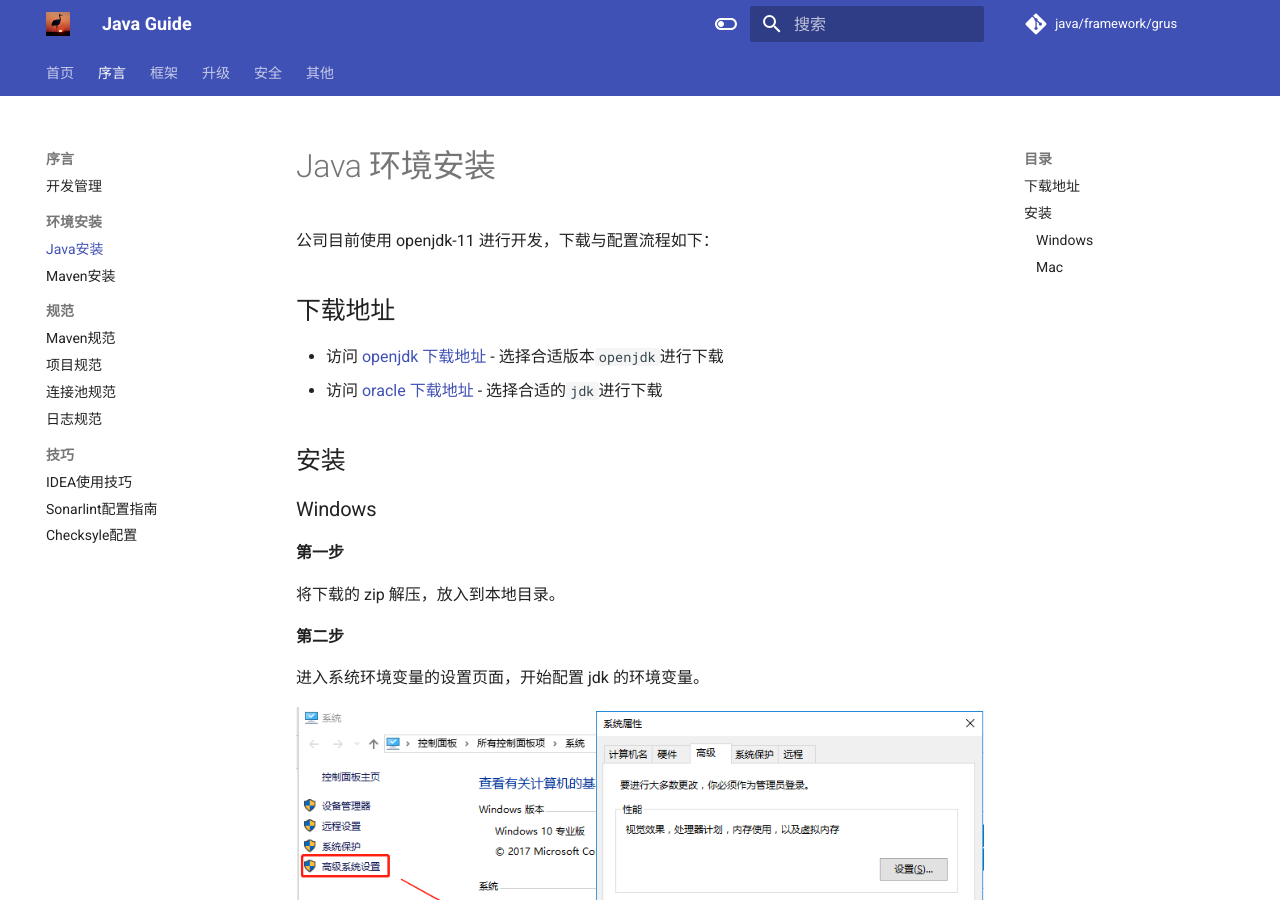
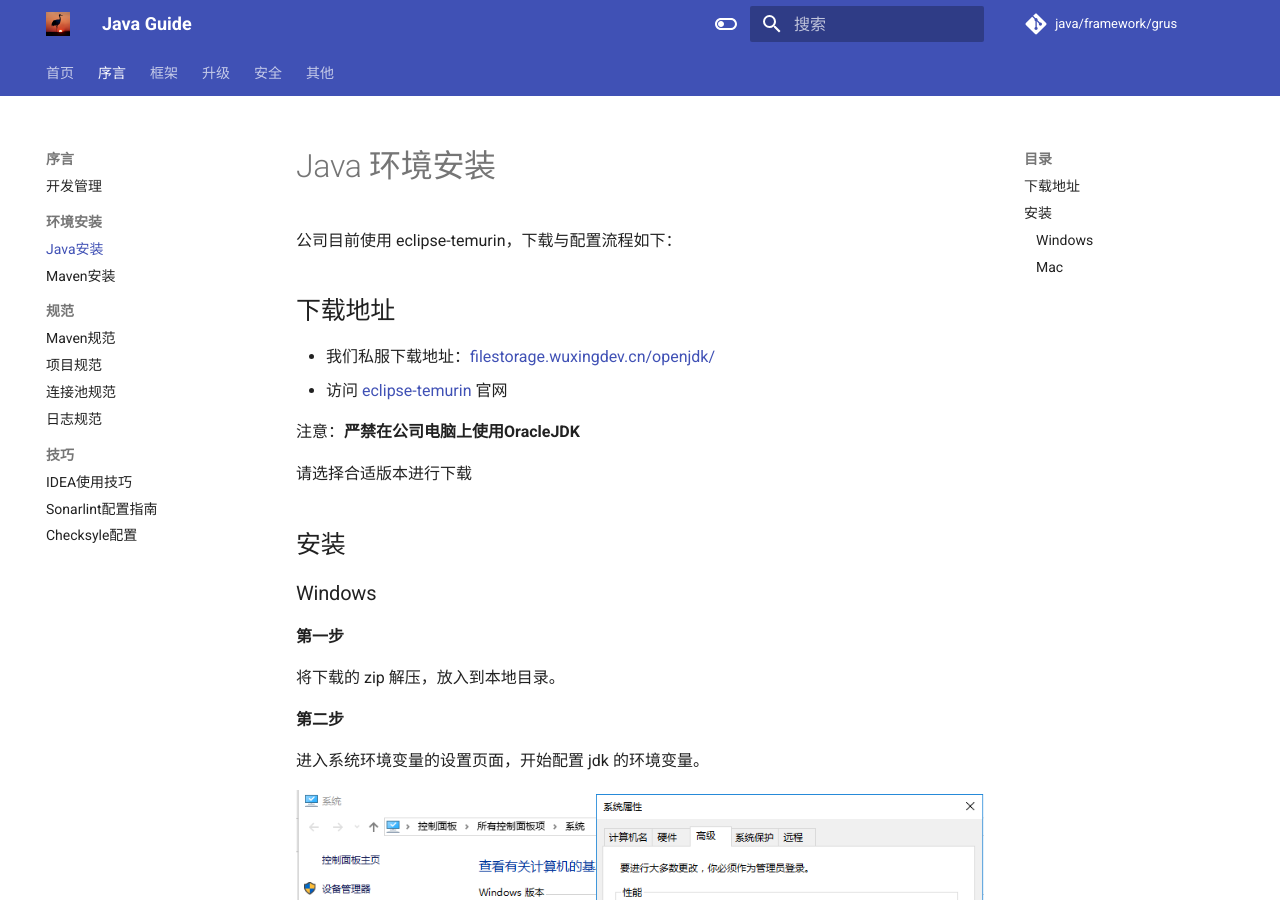
Before and after one commit to guanaitong/grus, an MkDocs documentation site: the page built from docs/prepare/develop-env/java-install.md, in a window 1280 px wide and 900 px high. Built offline with MkDocs 1.6.1 and Material for MkDocs 9.7.7, drawn with Linux system fonts in a browser that asks for light colours; some of the changed text lies outside the part shown.

Commit message:
更新jdk下载

````diff
--- a/docs/prepare/develop-env/java-install.md
+++ b/docs/prepare/develop-env/java-install.md
@@ -4,12 +4,16 @@
 
 # Java 环境安装
 
-公司目前使用 openjdk-11 进行开发，下载与配置流程如下：
+公司目前使用 eclipse-temurin，下载与配置流程如下：
 
 ## 下载地址
 
-- 访问 [openjdk 下载地址](https://jdk.java.net/archive/) - 选择合适版本`openjdk`进行下载
-- 访问 [oracle 下载地址](https://www.oracle.com/java/technologies/javase-downloads.html) - 选择合适的`jdk`进行下载
+- 我们私服下载地址：[filestorage.wuxingdev.cn/openjdk/](http://filestorage.wuxingdev.cn/openjdk/)
+- 访问 [eclipse-temurin](https://adoptium.net/temurin/releases/) 官网
+
+注意：**严禁在公司电脑上使用OracleJDK**
+
+请选择合适版本进行下载
 
 ## 安装
 
@@ -70,10 +74,6 @@
 
 **方案二**
 
-直接去oracle官网下载dmg安装包安装，下载地址为：[oracle 官网下载](https://www.oracle.com/java/technologies/javase-downloads.html)
-
-**方案三**
-
 使用 Homebrew 进行安装
 
 ```shell
````
